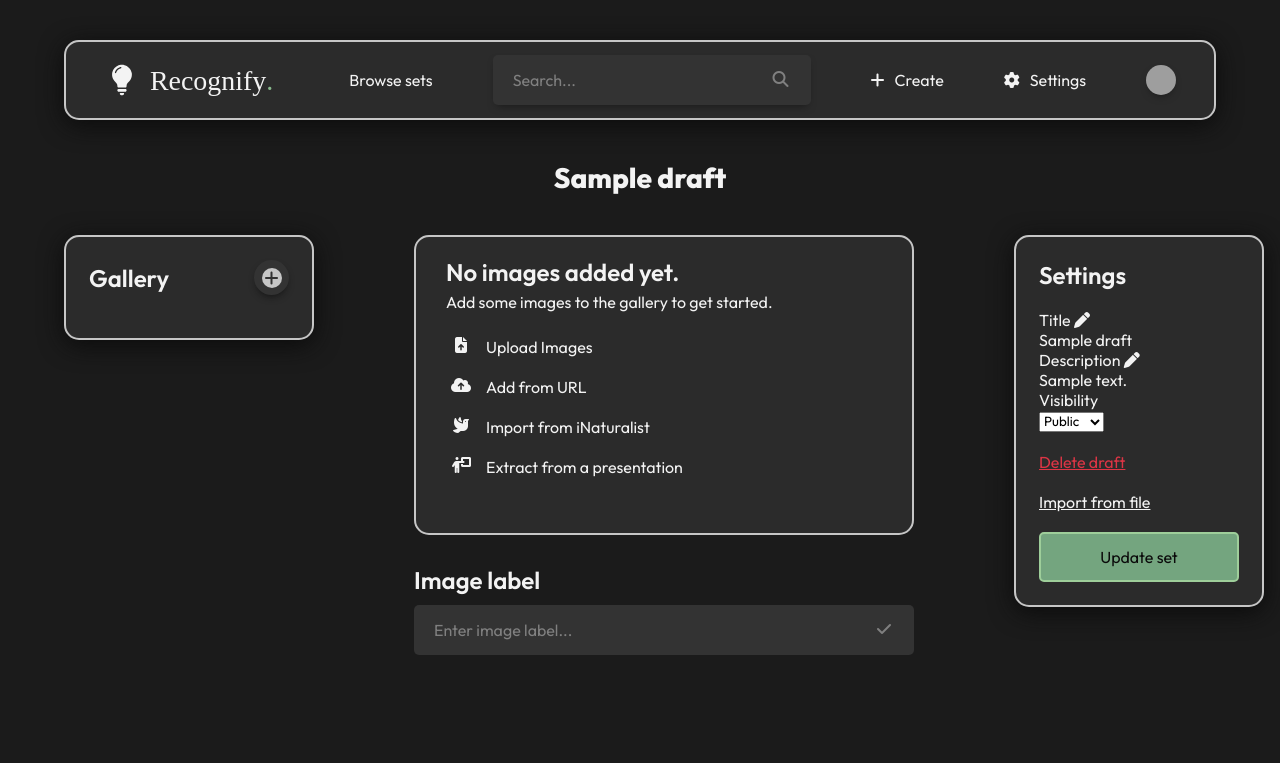
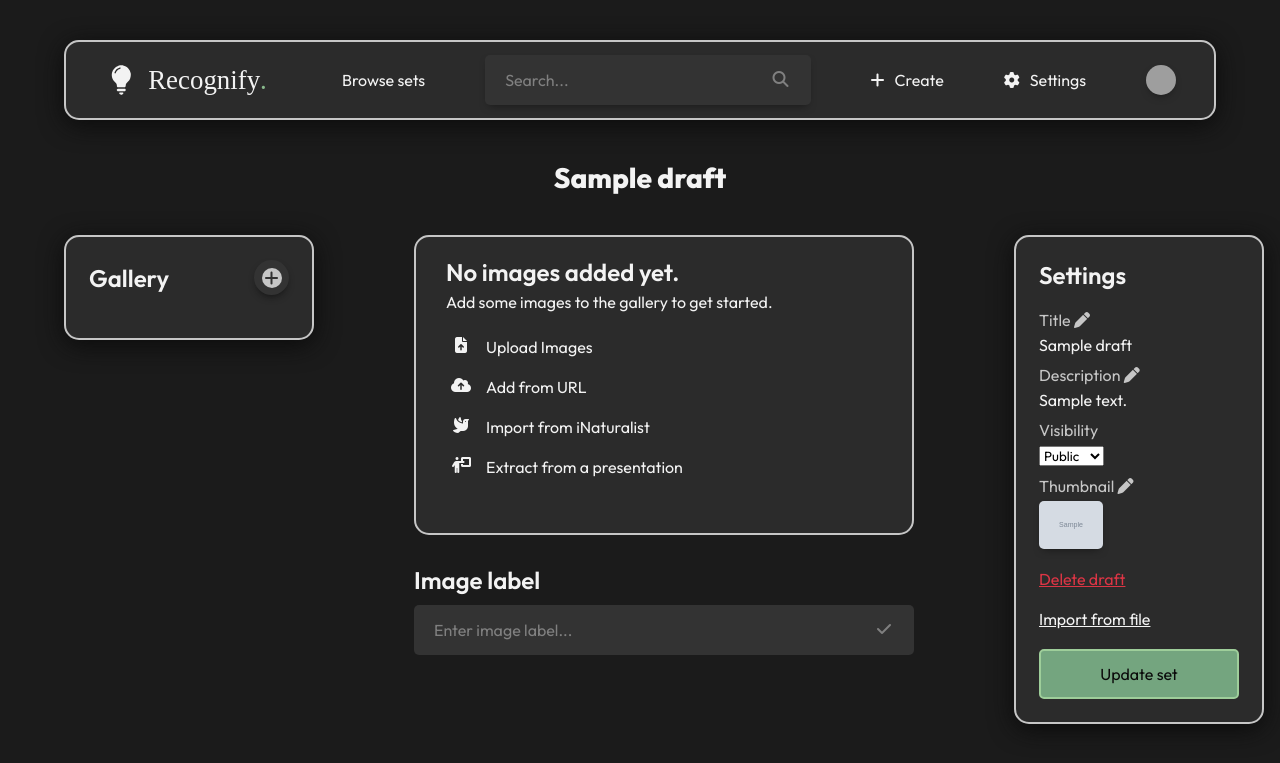
Before and after one commit to mkminek11/Recognify, a Flask app: a page that uses templates/draft.html in a window 1280 px wide. Shown: the top 763 px of the page. Run offline with Flask 3, Linux system fonts and the light colour scheme; a user stored in the database is signed in; tables that the repository leaves empty hold one stand-in row (values such as "Sample post"); grey boxes marked "Sample" are stand-in pictures; data that the repository does not hold is empty; some libraries are stand-ins or nearby versions; grey boxes are pictures that could not be loaded.

Commit message:
Thumbnails

```diff
--- a/app/app.py
+++ b/app/app.py
@@ -1,5 +1,5 @@
 
-from flask import Flask, redirect, request, send_file
+from flask import Flask, redirect, request, send_file, url_for
 from flask_login import LoginManager, current_user
 from flask_cors import CORS
 
@@ -93,6 +93,7 @@ ROOT_PATH = os.path.split(app.root_path)[0]
 UPLOAD_PATH = os.path.join(ROOT_PATH, "static", "uploads")
 VALID_IMG_EXTENSIONS = ["png", "jpg", "jpeg"]
 EXPORT_PATH = os.path.join(UPLOAD_PATH, "exports")
+DEFAULT_THUMBNAIL_URL = 'img/default_thumbnail.png'
 
 def decode(hashid: str) -> int | Literal[False]:
     decoded = hid.decode(hashid)
--- a/app/routes/api/draft.py
+++ b/app/routes/api/draft.py
@@ -3,7 +3,7 @@ import shutil
 import os.path
 import requests
 from flask_login import current_user
-from flask import Blueprint, jsonify, request, send_file
+from flask import Blueprint, jsonify, request, send_file, url_for
 from app.lib.export import export_draft, import_draft
 from app.models import Draft, DraftAccess, DraftImage, DraftLabel, Image, Set, SkipImage, User
 from app.app import EXPORT_PATH, VALID_IMG_EXTENSIONS, db, UPLOAD_PATH, decode_image, draft_access_required, decode, encode, get_data, permission_required, log_info
@@ -37,9 +37,8 @@ def delete_all_drafts():
 @bp.route('/<string:draft_hash>/', methods=['DELETE'])
 @draft_access_required
 def delete_draft(draft: Draft):
-    draft_path = os.path.join(UPLOAD_PATH, "sets", f"draft_{draft.id}")
-    if os.path.exists(draft_path):
-        shutil.rmtree(draft_path)
+    if os.path.exists(draft.path):
+        shutil.rmtree(draft.path)
     DraftImage.query.filter(DraftImage.draft_id == draft.id).delete()
     DraftLabel.query.filter(DraftLabel.draft_id == draft.id).delete()
     DraftAccess.query.filter(DraftAccess.draft_id == draft.id).delete()
@@ -156,7 +155,7 @@ def delete_draft_image(draft: Draft, image_hash: str):
     if not image:
         return jsonify({"error": "Image not found in draft."}), 404
 
-    image_path = os.path.join(UPLOAD_PATH, "sets", f"draft_{draft.id}", image.filename)
+    image_path = os.path.join(draft.path, image.filename)
     if os.path.exists(image_path):
         os.remove(image_path)
 
@@ -196,16 +195,15 @@ def add_image(draft: Draft):
     images = request.files.getlist('images')
     if not images: return jsonify({"error": "No image files provided."}), 400
 
-    path = os.path.join(UPLOAD_PATH, "sets", f"draft_{draft.id}")
-    index = get_free_index(path, "img", "*")
+    index = get_free_index(draft.path, "img", "*")
     added_images = []
     for image in images:
         extension = os.path.splitext(image.filename or "")[1].lower().lstrip('.')
-        os.makedirs(path, exist_ok=True)
-        filename = get_free_filename(path, extension, "img", index)
+        os.makedirs(draft.path, exist_ok=True)
+        filename = get_free_filename(draft.path, extension, "img", index)
 
         if not filename: return jsonify({"error": "Failed to generate filename."}), 500
-        image_path = os.path.join(path, filename)
+        image_path = os.path.join(draft.path, filename)
         image.save(image_path)
 
         i = DraftImage(draft.id, filename, -1, 0)
@@ -243,12 +241,11 @@ def add_image_url(draft: Draft):
     if not extension in VALID_IMG_EXTENSIONS:
         return jsonify({"error": f"Not a valid image extension: {extension}"}), 400
 
-    path = os.path.join(UPLOAD_PATH, "sets", f"draft_{draft.id}")
-    index = get_free_index(path, "img", "*")
-    filename = get_free_filename(path, extension, "img", index)
+    index = get_free_index(draft.path, "img", "*")
+    filename = get_free_filename(draft.path, extension, "img", index)
 
     if not filename: return jsonify({"error": "Failed to generate filename."}), 500
-    image_path = os.path.join(path, filename)
+    image_path = os.path.join(draft.path, filename)
 
     with open(image_path, 'wb') as f:
         f.write(response.content)
@@ -276,14 +273,13 @@ def replace_image_from_file(draft: Draft, image_hash: str):
     extension = os.path.splitext(image_file.filename or "")[1].lower().lstrip('.')
     if not extension in VALID_IMG_EXTENSIONS:
         return jsonify({"error": f"Not a valid image extension: {extension}"}), 400
-    path = os.path.join(UPLOAD_PATH, "sets", f"draft_{draft.id}")
-    index = get_free_index(path, "img", "*")
-    filename = get_free_filename(path, extension, "img", index)
+    index = get_free_index(draft.path, "img", "*")
+    filename = get_free_filename(draft.path, extension, "img", index)
 
     if not filename: return jsonify({"error": "Failed to generate filename."}), 500
-    image_path = os.path.join(path, filename)
+    image_path = os.path.join(draft.path, filename)
     image_file.save(image_path)
-    os.remove(os.path.join(path, draft_image.filename))
+    os.remove(os.path.join(draft.path, draft_image.filename))
 
     draft_image.filename = filename
     db.session.commit()
@@ -322,12 +318,11 @@ def replace_image_from_url(draft: Draft, image_hash: str):
     if not extension in VALID_IMG_EXTENSIONS:
         return jsonify({"error": f"Not a valid image extension: {extension}"}), 400
 
-    path = os.path.join(UPLOAD_PATH, "sets", f"draft_{draft.id}")
-    index = get_free_index(path, "img", "*")
-    filename = get_free_filename(path, extension, "img", index)
+    index = get_free_index(draft.path, "img", "*")
+    filename = get_free_filename(draft.path, extension, "img", index)
 
     if not filename: return jsonify({"error": "Failed to generate filename."}), 500
-    image_path = os.path.join(path, filename)
+    image_path = os.path.join(draft.path, filename)
 
     with open(image_path, 'wb') as f:
         f.write(response.content)
@@ -342,6 +337,30 @@ def replace_image_from_url(draft: Draft, image_hash: str):
 
 
 
+@bp.route('/<string:draft_hash>/thumbnail', methods=['POST'])
+@draft_access_required
+def update_thumbnail(draft: Draft):
+    thumbnail_file = request.files.get('thumbnail')
+    if not thumbnail_file: return jsonify({"error": "No thumbnail file provided."}), 400
+
+    extension = os.path.splitext(thumbnail_file.filename or "")[1].lower().lstrip('.')
+    if not extension in VALID_IMG_EXTENSIONS:
+        return jsonify({"error": f"Not a valid image extension: {extension}"}), 400
+
+    filename = get_free_filename(draft.path, extension, "thumbnail")
+    if not filename: return jsonify({"error": "Failed to generate filename."}), 500
+
+    thumbnail_path = os.path.join(draft.path, filename)
+    thumbnail_file.save(thumbnail_path)
+
+    draft.thumbnail = filename
+    db.session.commit()
+
+    url = url_for('static', filename=draft.thumbnail_url)
+    return jsonify({"message": "Thumbnail updated successfully.", "thumbnail_url": url}), 200
+
+
+
 @bp.route('/<string:draft_hash>/submit', methods=['POST'])
 @draft_access_required
 def publish_draft(draft: Draft):
@@ -351,6 +370,7 @@ def publish_draft(draft: Draft):
     if set_id is None:
         # Create new set
         set_ = Set(name = draft.name or "Untitled Set", description = draft.description or "", is_public = draft.is_public)
+        set_.thumbnail = draft.thumbnail
         db.session.add(set_)
         db.session.commit()
 
@@ -370,6 +390,8 @@ def publish_draft(draft: Draft):
             return jsonify({"error": "Associated set not found."}), 404
         set_.name = draft.name or set_.name
         set_.description = draft.description or set_.description
+        set_.thumbnail = draft.thumbnail or set_.thumbnail
+        set_.is_public = draft.is_public
 
         set_images = {img.filename: False for img in set_.images}
         for draft_img in draft.images:
--- a/static/css/draft.css
+++ b/static/css/draft.css
@@ -17,8 +17,6 @@ main {
 
     & section.sidebar {
         width: 100%;
-        min-height: 0px;
-        max-height: 100%;
         padding: 23px;
         display: flex;
         flex-direction: column;
@@ -28,7 +26,7 @@ main {
         border: 2px solid var(--c-grey3);
         box-shadow: var(--shadow-lg);
 
-        &.sidebar-left  {grid-area: ls;}
+        &.sidebar-left  {grid-area: ls; max-height: 100%;}
         &.sidebar-right {grid-area: rs;}
 
         & .sidebar-header {
@@ -80,6 +78,24 @@ main {
 
                     &:hover {color: var(--c-white);}
                 }
+            }
+        }
+
+        & dl {
+            display: flex;
+            flex-direction: column;
+            gap: 10px;
+
+            & dt {color: var(--c-grey3);}
+            & dd {margin-top: -5px;}
+
+            & .thumbnail {
+                cursor: pointer;
+                width: 64px;
+                height: 48px;
+                border-radius: 5px;
+                object-fit: cover;
+                box-shadow: var(--shadow-sm);
             }
         }
     }
--- a/static/css/navigation.css
+++ b/static/css/navigation.css
@@ -14,14 +14,15 @@ nav {
     color: var(--c-white);
     border: 2px solid var(--c-grey3);
     box-shadow: var(--shadow-lg);
-    padding: 13px 38px; /* subtracted 2px for border as there is no easy way to include inset border in CSS */
+    padding: 13px 38px;
     border-radius: 15px;
     display: flex;
     flex-direction: row;
     align-items: center;
     gap: 60px;
+    white-space: nowrap;
 
-    & .nav-logo img {height: 50px;}
+    & .nav-logo img {height: 3rem;}
 
     & .nav-center {
         flex-grow: 1;
@@ -60,3 +61,8 @@ nav {
 
     /* & .dropdown .dropdown-trigger:hover:not(:focus-within) + .search-results {display: none;} */
 }
+
+@media (max-width: 800px) {
+    header {padding-top: 20px;}
+    nav {gap: 30px; padding: 5px 15px;}
+}
--- a/static/css/style.css
+++ b/static/css/style.css
@@ -202,9 +202,14 @@ h3 {
         justify-content: stretch;
         position: relative;
         overflow: hidden;
+        color: var(--c-white);
+        text-decoration: none;
 
         & .card-image {
+            position: absolute;
             overflow: hidden;
+            inset: 0;
+            z-index: -1;
 
             & img {
                 object-fit: cover;
@@ -219,7 +224,7 @@ h3 {
             display: flex;
             flex-direction: column;
             gap: 10px;
-            flex-grow: 1;
+            grid-row: 2 / 3;
         }
 
         &::before {
@@ -443,3 +448,8 @@ abbr {
 
     & i:focus, & i:hover {color: var(--c-white);}
 }
+
+@media (max-width: 600px) {
+    html {font-size: 12px;}
+    body > .container {gap: 20px;}
+}
--- a/templates/draft.html
+++ b/templates/draft.html
@@ -190,6 +190,16 @@ Args:
                             <option value="private">Private</option>
                             <option value="public">Public</option>
                         </select>
+                    </dd>
+
+                    <dt>
+                        <span>Thumbnail</span>
+                        <i class="icon fas fa-pen" @click="$refs.thumbnailInput.click()"></i>
+                    </dt>
+                    <dd>
+                        <img src="{{ url_for('static', filename=draft.thumbnail_url) }}" alt="Thumbnail"
+                                class="thumbnail" @click="$refs.thumbnailInput.click()" x-ref="thumbnail" />
+                        <input type="file" x-ref="thumbnailInput" class="hidden" @change="updateThumbnail()" accept="image/*" />
                     </dd>
                 </dl>
 
@@ -803,6 +813,28 @@ Args:
                         const errorMsg = error.response?.data?.error || error.message || 'Unknown error occurred';
                         this.addMessage('error', `Failed to import draft: ${errorMsg}`, 5000);
                     });
+                },
+
+                updateThumbnail() {
+                    const file = this.$refs.thumbnailInput.files[0];
+                    if (!file) return;
+
+                    let fd = new FormData();
+                    fd.append('thumbnail', file);
+
+                    axios.post('/api/draft/{{ draft.hid() }}/thumbnail', fd, {
+                        headers: { 'Content-Type': 'multipart/form-data' }
+                    }).then((response) => {
+                        const thumbnailUrl = response.data.thumbnail_url;
+                        if (!thumbnailUrl) { return; }
+                        this.$refs.thumbnailInput.value = '';
+                        this.$nextTick(() => {
+                            this.$refs.thumbnailInput.value = '';
+                            this.$refs.thumbnail.src = thumbnailUrl + '?t=' + new Date().getTime(); // Cache busting
+                        });
+                    }).catch((error) => {
+                        alert("Failed to update thumbnail: " + (error.response?.data?.error || error.message));
+                    });
                 }
             }));
         });
--- a/templates/set_view.html
+++ b/templates/set_view.html
@@ -17,7 +17,7 @@ Args:
             <p>Created at: {{ set.created_at }}</p>
             <a href="/sets/{{ set.hid() }}/cards">Play Flashcards</a>
 
-            {% if current_user.is_authenticated and current_user.has_access_to(set.get_draft()) %}
+            {% if current_user.is_authenticated and current_user.has_access_to(set.draft) %}
                 <a href="/draft/{{ set.hid() }}">Edit</a>
                 <a class="link" @click="exportSet()">Export</a>
             {% endif %}
```
Also changed, not shown: app/lib/export.py (+3 -5 lines), app/lib/presentation.py (+3 -6 lines), app/models.py (+23 -4 lines), static/css/index.css (+4 -7 lines), templates/index.html (+6 -2 lines), templates/search.html (+8 -3 lines), static/img/default_thumbnail.png (added).
